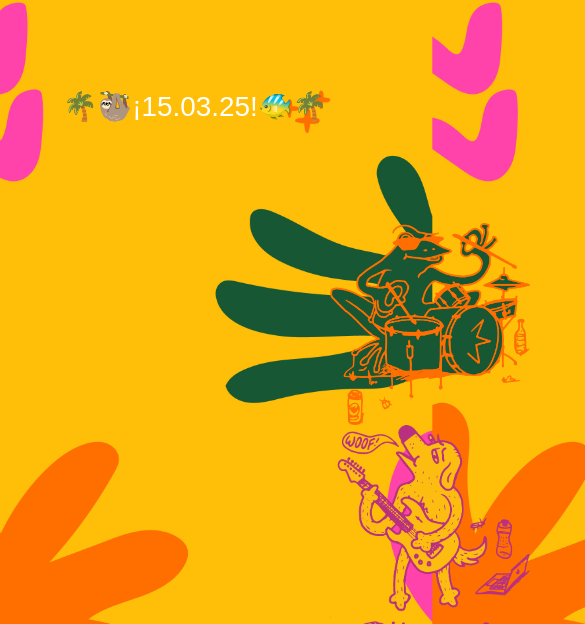
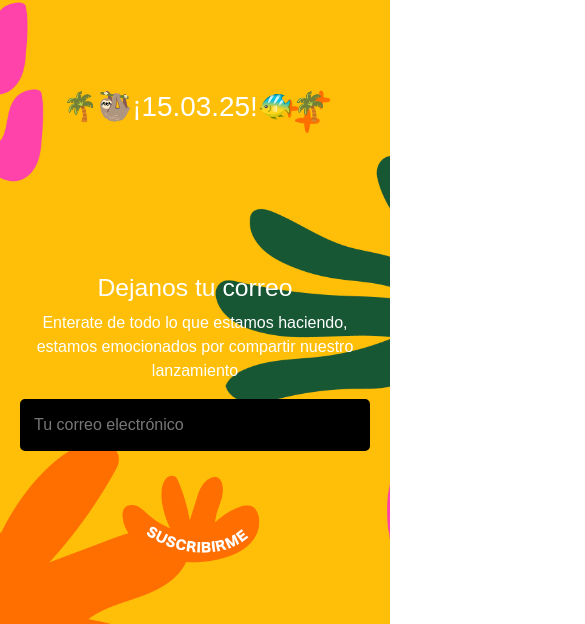
Before and after one commit to sebascoravila/montepardo.com, a plain HTML site: page index.html in a window 390 px wide. Shown: the part 220-844 px from the top of the page, 585 px wide, since content can reach past the window. Drawn offline with nearby package versions, Linux system fonts and the light colour scheme.

Commit message:
Update index.html

```diff
--- a/index.html
+++ b/index.html
@@ -20,20 +20,19 @@
         }
 
         /* Cambia el fondo en dispositivos móviles */
-        @media screen and (max-width: 768px) {
+        @media screen and (max-width: 700px) {
             body {
                 background: url('fondo_mobile.3.jpg') no-repeat center center fixed;
                 background-size: cover;
             }
         }
-
         .content {
             position: relative;
             z-index: 1;
             padding: 50px 20px;
             text-align: left;
             margin-bottom: 20px;
-            margin-top: 60px;
+            margin-top: 40px;
         }
         .social-icons img {
             width: 80px;
@@ -90,16 +89,28 @@
             color: #777;
         }
         .custom-button {
-            width: 800px;
-            height: 200px;
+    width: 100%;
+    max-width: 800px;
+    height: auto;
+    aspect-ratio: 4 / 1.4; /* Mantiene la proporción del botón */
+    cursor: pointer;
     border: none;
-            cursor: pointer;
     display: block;
-            margin: 10px auto;
+    margin: 15px auto;
     background: url('botones_sus-03.png') no-repeat center center;
     background-size: contain;
     text-indent: -9999px; /* Oculta el texto */
     transition: background 0.2s ease-in-out;
+        }
+        /* Ajustes para móviles */
+@media screen and (max-width: 700px) {
+    .custom-button {
+        max-width: 85%;
+        height: 70%;
+        background-size: contain;
+        background-size: 50% auto; /* Asegura que el fondo se ajuste bien */
+        margin: 8px auto; /* Centra el botón */
+        }
         }
         .custom-button:hover {
             background: url('botones_sus-02.png') no-repeat center center;
@@ -129,13 +140,9 @@
     </section>-->
 
     <!--Imagenes de contenido-->
-    <section>
-    <div class="content-text-center" id="ilustraciones" style="margin-left: 330px;" style="margin-top: 50px;">
-        <img src="rana_1.png" alt="rana_1" style="width: 200px;" style="margin-left: 200px;">
-        <img src="perro_1.png" alt="perro_1" style="width: 200px;">
+    <!--<section>
+    <div class="content-text-center" id="ilustraciones" style="margin-left: px;" style="margin-top: 50px;">
         <img src="guacamaya_1.png" alt="guacamaya_1" style="width: 250px;" style="margin-top: 500px;">
-        <img src="ocelote_1.png" alt="ocelote_1" style="width: 200px;">
-        <img src="perezoso_1.png" alt="perezoso_1" style="width: 200px;" style="align-self: center;"">
     </div>
     </section>
     <!-- Sección de Newsletter -->
```
Lines whose indentation alone changed are shown as unchanged.
